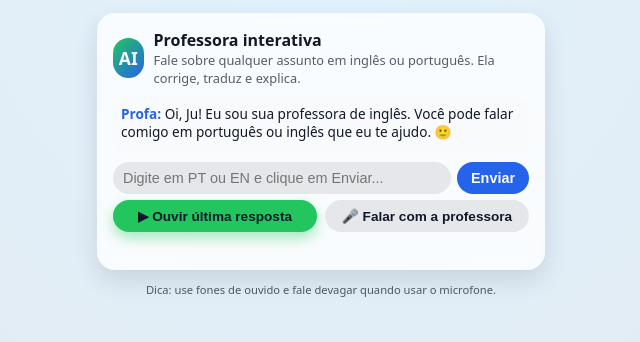
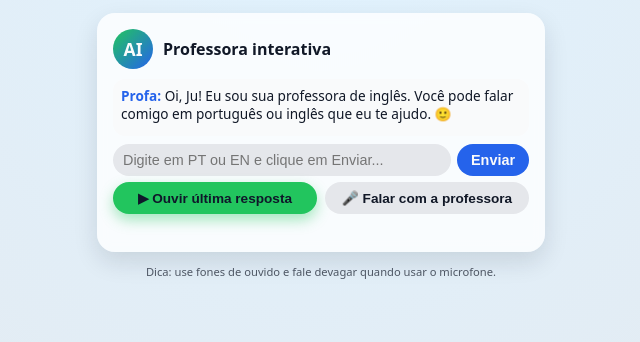
Before and after one commit to jxcunha/APP-Ingles-, a plain HTML site: page index.html in a window 1280 px wide. Shown: the part 72-414 px from the top of the page, without its empty margins (319-959 px from the left). Drawn offline with Linux system fonts and the light colour scheme.

Commit message:
Update index.html

```diff
--- a/index.html
+++ b/index.html
@@ -3,7 +3,7 @@
 <head>
   <meta charset="UTF-8" />
   <meta name="viewport" content="width=device-width, initial-scale=1.0" />
-  <title>APP Inglês – Professora Interativa</title>
+  <title>APP Inglês</title>
   <link rel="manifest" href="manifest.json" />
   <style>
     :root {
@@ -199,7 +199,6 @@
         <div>
           <div class="chat-title">Professora interativa</div>
           <div class="chat-subtitle">
-            Fale sobre qualquer assunto em inglês ou português. Ela corrige, traduz e explica.
           </div>
         </div>
       </div>
```
